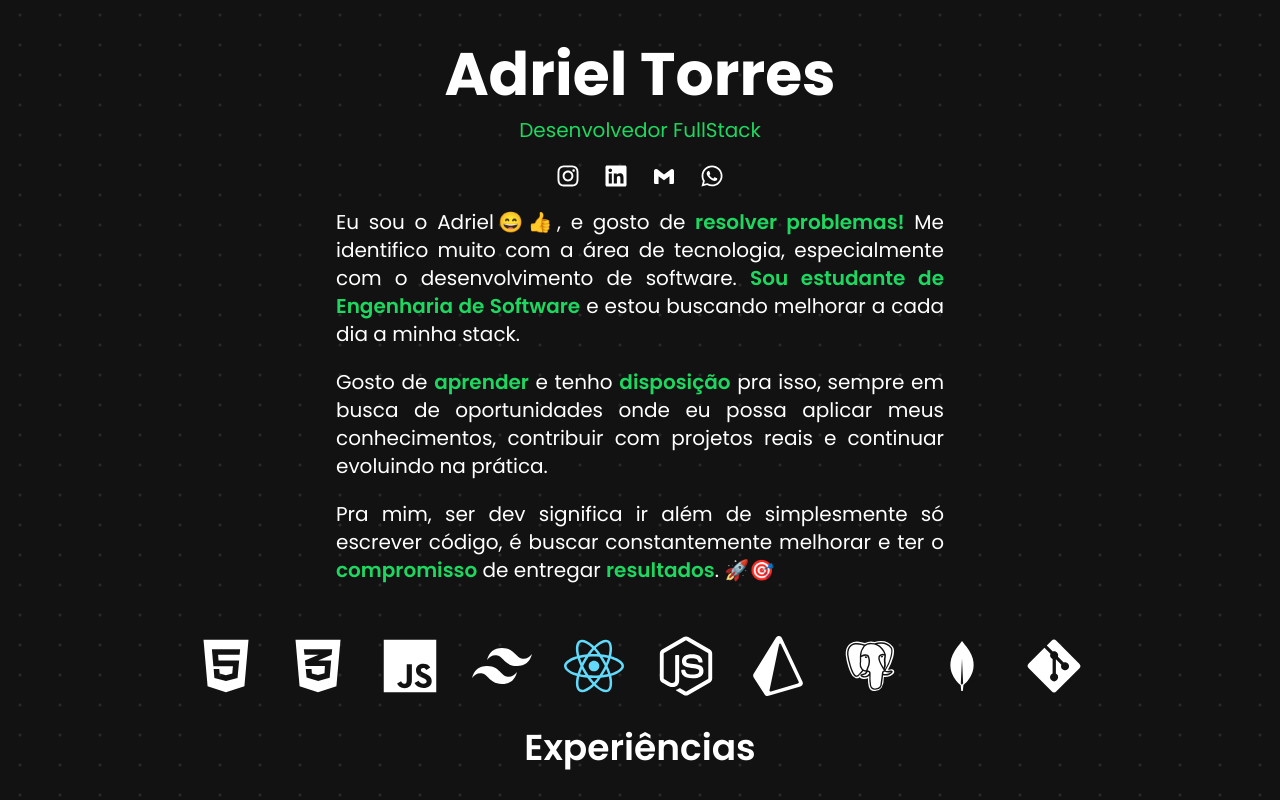
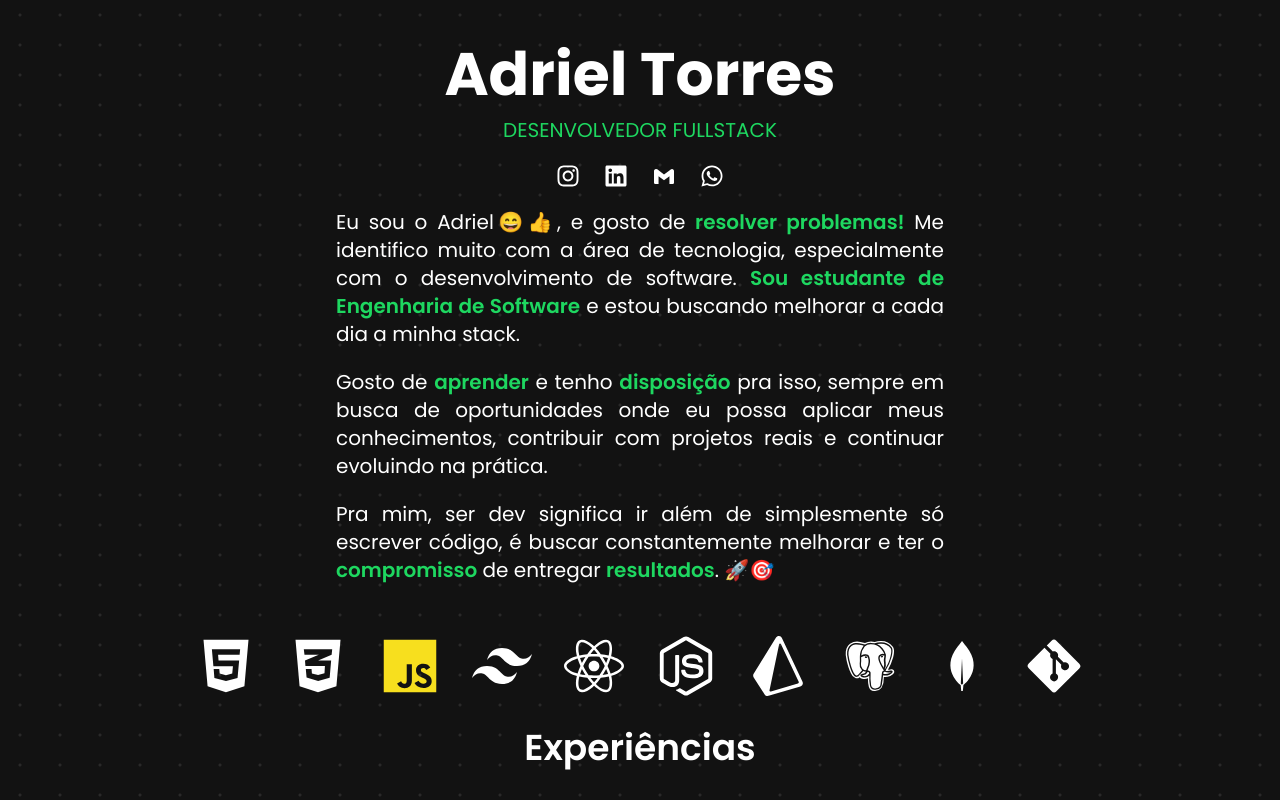
Before and after one commit to adrieeltorres1/adrielPortfolio, a React (Vite) app: page / in a window 1280 px wide. Shown: the top 800 px of the page. Built offline with nearby package versions, Linux system fonts and the light colour scheme.

Commit message:
Estilizando componente header

```diff
--- a/src/components/Stack.jsx
+++ b/src/components/Stack.jsx
@@ -22,9 +22,9 @@ const Stack = () => {
                 mb-8">
                 <FaHtml5 className="transition-colors hover:text-laranja-html"/>
                 <FaCss3Alt className="transition-colors hover:text-azul-css"/>
-                <IoLogoJavascript className="transition-colors hover:text-amarelo-javascript"/>
+                <IoLogoJavascript className="transition-color text-amarelo-javascript"/>
                 <SiTailwindcss className="transition-colors hover:text-ciano-tailwind"/>
-                <FaReact className="transition-colors text-azul-react"/>
+                <FaReact className="transition-colors hover:text-azul-react"/>
                 <FaNodeJs className="transition-colors hover:text-verde-node"/>
                 <SiPrisma className="transition-colors hover:text-cinza-prisma"/>
                 <BiLogoPostgresql className="hover:text-azul-postgresql"/>
--- a/src/components/header.jsx
+++ b/src/components/header.jsx
@@ -9,7 +9,7 @@ const Header = () => {
                 <div className="fw-full max-w-2xl text-center">
                     <h1 className="flex justify-center text-4xl sm:text-4xl lg:text-6xl text-white text-justify font-bold py-3 ">Adriel Torres</h1>
 
-                    <span className="flex justify-center text-verde-spotify text-base sm:text-lg lg:text-xl leading-relaxed max-w-2xl text-justify px-4 sm:px-6 lg:px-8">Desenvolvedor FullStack</span>
+                    <span className="flex justify-center text-verde-spotify text-base sm:text-lg lg:text-xl leading-relaxed max-w-2xl text-justify px-4 sm:px-6 lg:px-8">DESENVOLVEDOR FULLSTACK</span>
 
                     <div className="flex justify-center gap-6 text-2xl text-white mt-5">
                         <a href="https://www.instagram.com/adrieltorres_/" target="_blank" rel="noopener noreferrer" className="transition-colors hover:text-verde-spotify">
@@ -22,7 +22,7 @@ const Header = () => {
                             <BiLogoGmail />
 
                         </a>
-                        <a href="https://wa.me/SEU_NUMERO" target="_blank" rel="noopener noreferrer" className="transition-colors hover:text-verde-spotify">
+                        <a href="https://wa.me/5585982001894?text=Iaee%20Adriel%2C%20tudo%20bem%3F" target="_blank" rel="noopener noreferrer" className="transition-colors hover:text-verde-spotify">
                             <FaWhatsapp />
                         </a>
                     </div>
```
